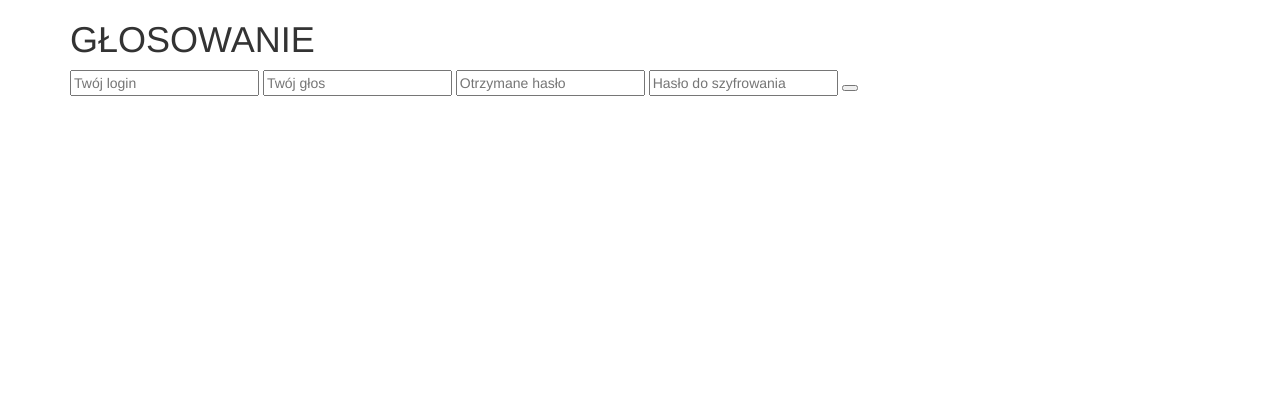
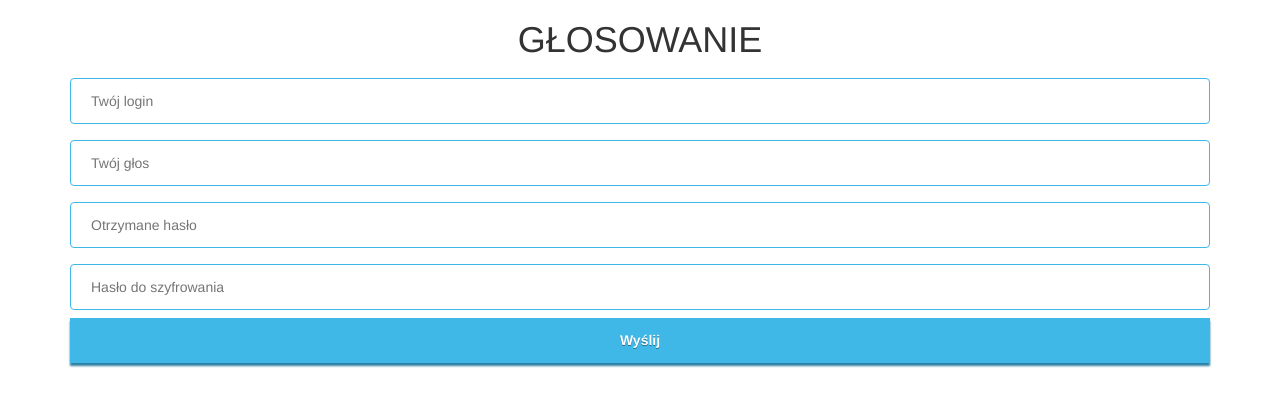
Before and after one commit to oplik0/WZP-vote, a Flask app: page / in a window 1280 px wide. Shown: the top 407 px of the page. Run offline with Flask 2, Linux system fonts and the light colour scheme; some libraries are stand-ins or nearby versions.

Commit message:
Poprawa wyglądu strony

```diff
--- a/templates/index.html
+++ b/templates/index.html
@@ -15,7 +15,52 @@
 
     <script src="https://cdnjs.cloudflare.com/ajax/libs/crypto-js/3.1.2/rollups/aes.js"></script>
     <script src="https://cdnjs.cloudflare.com/ajax/libs/crypto-js/3.1.2/rollups/pbkdf2.js"></script>
+    <style>
+        .title {
+            text-align: center;
+            margin: auto;
+            width: 100%;
+            font-weight: bold;
+        }
+        input[type=text], select {
+            width: 100%;
+            padding: 12px 20px;
+            margin: 8px 0;
+            display: inline-block;
+            border: 1px solid #3fb8e8;
+            border-radius: 4px;
+            box-sizing: border-box;
+        }
+        input[type=password], select {
+            width: 100%;
+            padding: 12px 20px;
+            margin: 8px 0;
+            display: inline-block;
+            border: 1px solid #3fb8e8;
+            border-radius: 4px;
+            box-sizing: border-box;
+        }
 
+        #request {
+            margin: auto;
+            width:100%;
+            height:45px;
+            border:none;
+            outline:none;
+            box-shadow:0 3px 2px 0 #2c80a2;
+            color:#fff;
+            font-size:14px;
+            text-shadow:0 1px rgba(0,0,0,0.4);
+            background-color:#3fb8e8;
+            font-weight:700;
+            background-repeat:no-repeat;
+            background-position:200px
+        }
+        #request:hover{
+            background-color: #32a9d8;
+        }
+
+    </style>
 
 </head>
 <body>
@@ -28,9 +73,9 @@
             <form id="input">
                 <input type="text" pattern="\w*" placeholder="Twój login" id="user">
                 <input type="text" pattern="\w*" placeholder="Twój głos" id="text">
-                <input type="text" pattern="\w*" placeholder="Otrzymane hasło" id="password">
-                <input type="text" pattern="\w*" placeholder="Hasło do szyfrowania" id="encryption">
-                <button type="submit" id="request"></button>
+                <input type="password" pattern="\w*" placeholder="Otrzymane hasło" id="password">
+                <input type="password" pattern="\w*" placeholder="Hasło do szyfrowania" id="encryption">
+                <button type="submit" id="request">Wyślij</button>
             </form>
         </div>
         <div id="response">
```
